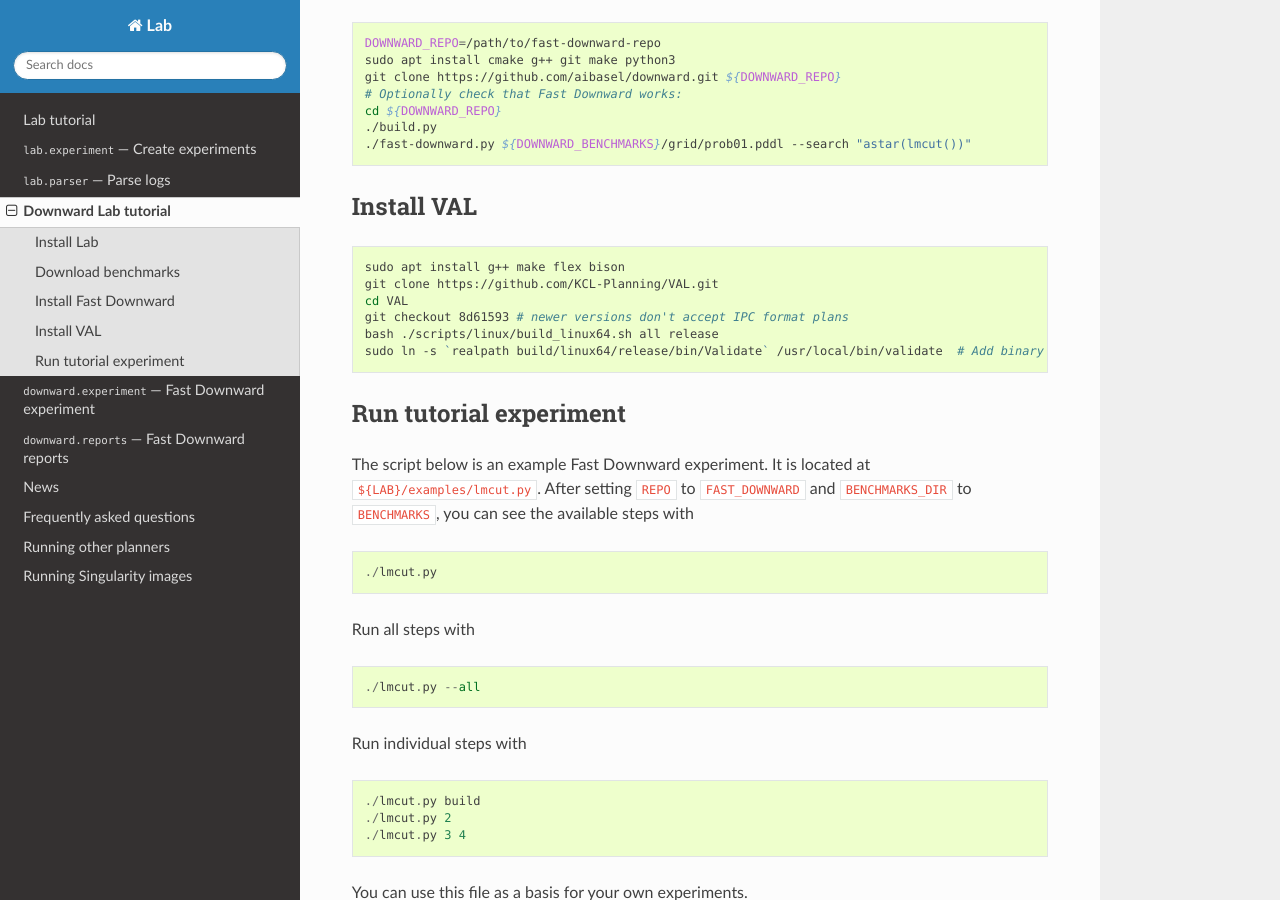
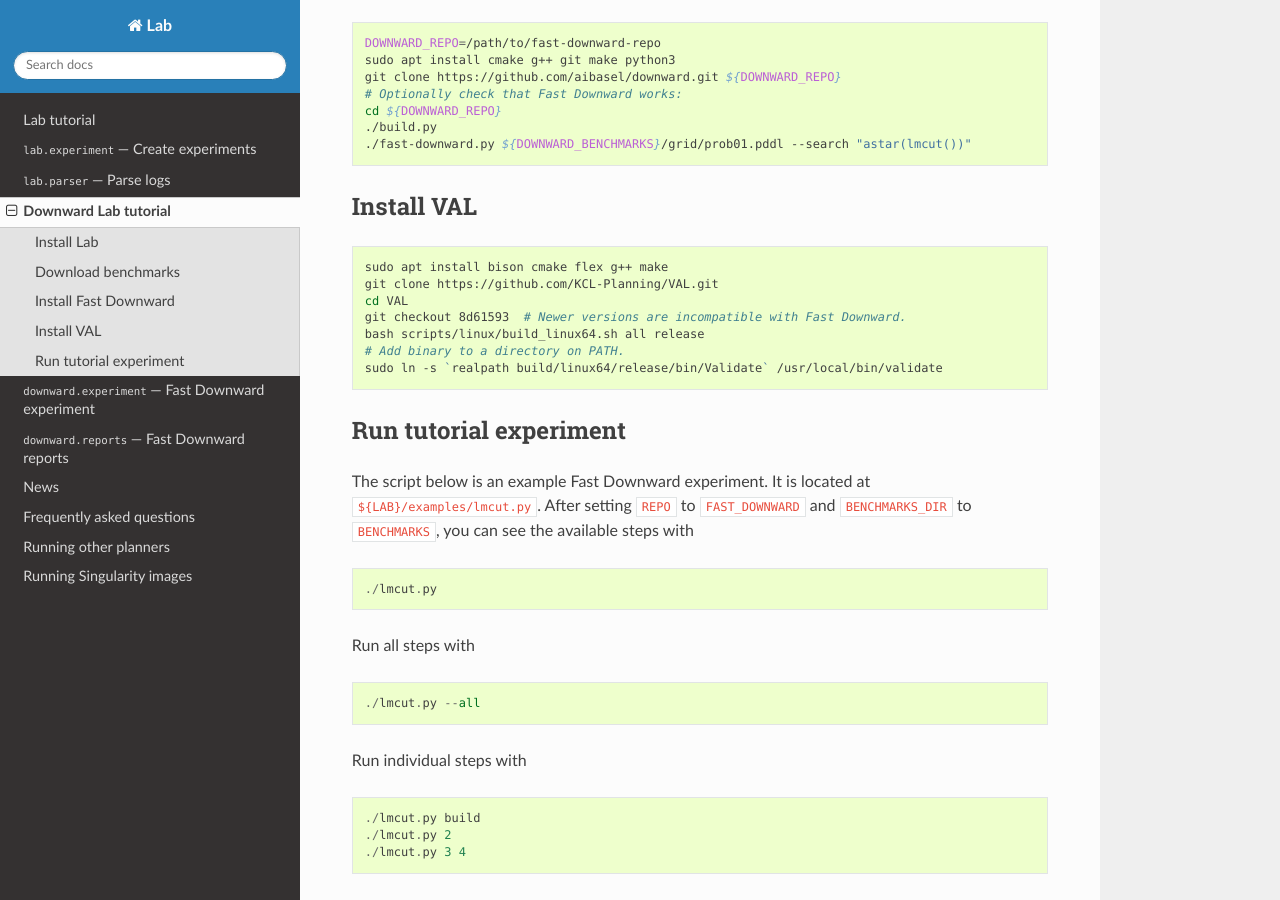
Before and after one commit to aibasel/lab, a Sphinx documentation site: the page built from docs/downward.tutorial.rst, in a window 1280 px wide and 900 px high, scrolled down 1456 px. Built offline with Sphinx 7.4.7 and the Read the Docs theme 2.0.0, drawn with Linux system fonts in a browser that asks for light colours; pages that are not in the unit, such as notebooks, are missing from menus.

Commit message:
Update downward.tutorial.rst

```diff
--- a/docs/downward.tutorial.rst
+++ b/docs/downward.tutorial.rst
@@ -46,12 +46,13 @@
 
 ::
 
-    sudo apt install g++ make flex bison
+    sudo apt install bison cmake flex g++ make
     git clone https://github.com/KCL-Planning/VAL.git
     cd VAL
-    git checkout 8d61593 # newer versions don't accept IPC format plans
-    bash ./scripts/linux/build_linux64.sh all release
-    sudo ln -s `realpath build/linux64/release/bin/Validate` /usr/local/bin/validate  # Add binary to a directory on PATH.
+    git checkout 8d61593  # Newer versions are incompatible with Fast Downward.
+    bash scripts/linux/build_linux64.sh all release
+    # Add binary to a directory on PATH.
+    sudo ln -s `realpath build/linux64/release/bin/Validate` /usr/local/bin/validate
 
 
 Run tutorial experiment
```
